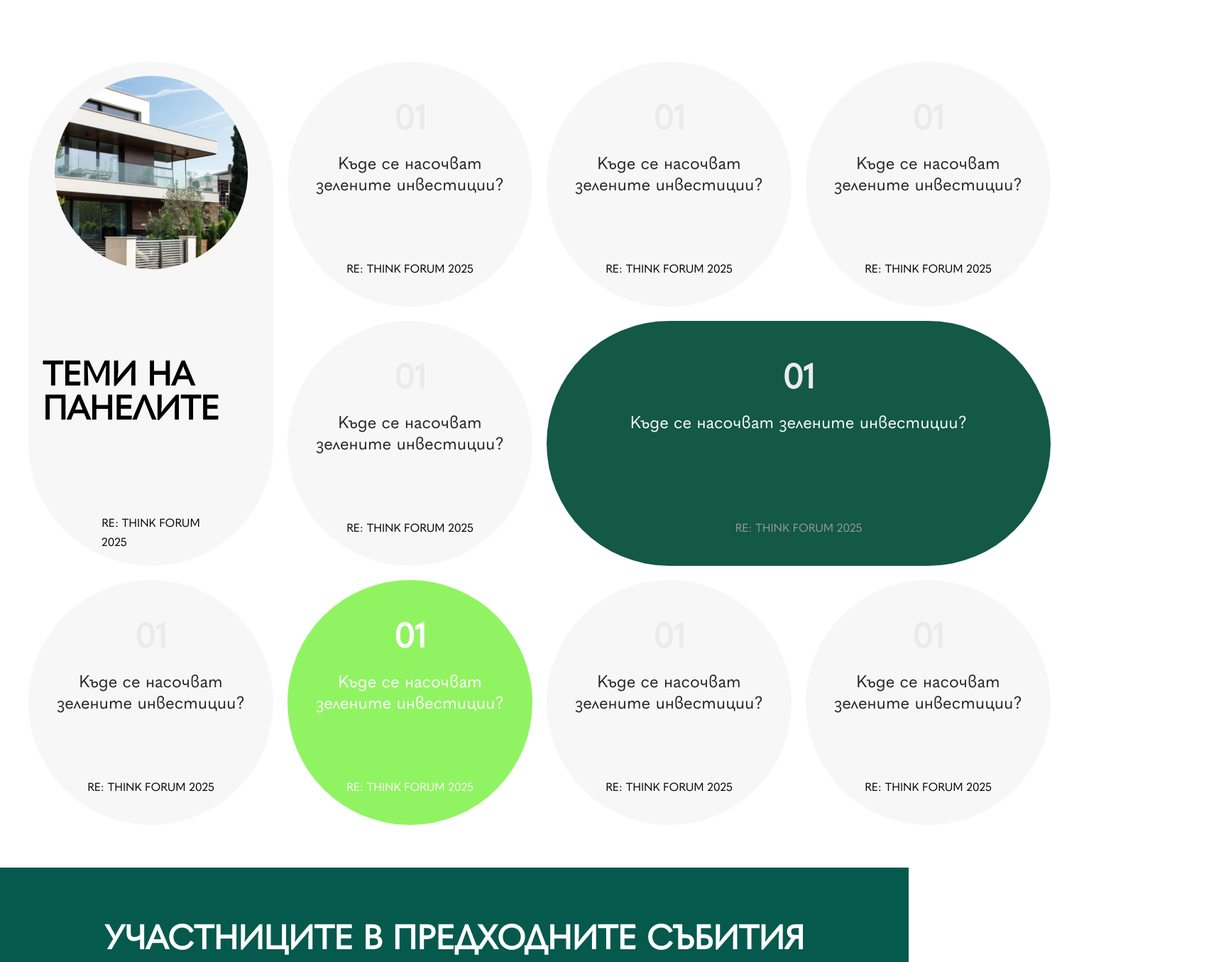
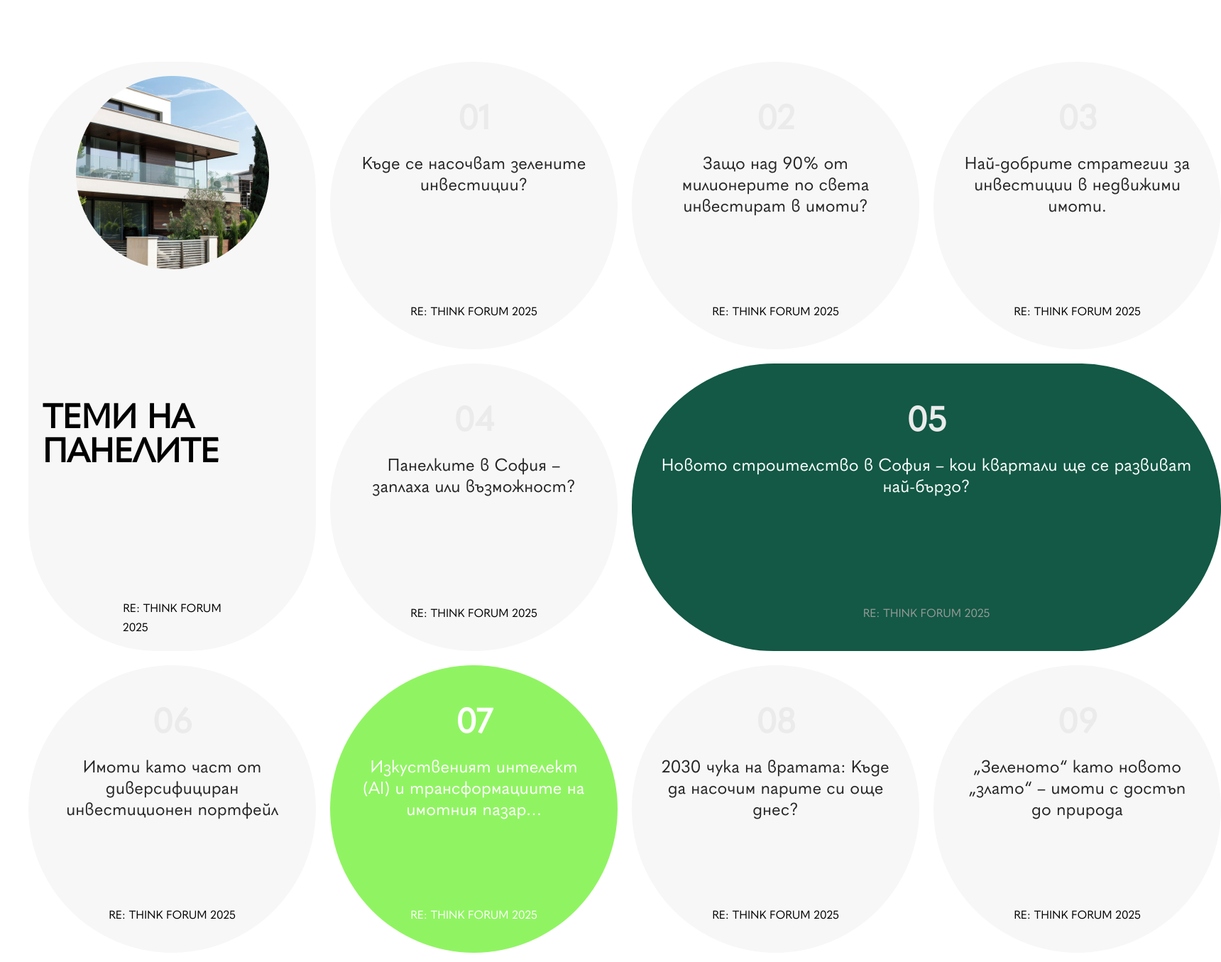
Before and after one commit to hammasmunir/landing-page, a plain HTML site: page index.html in a window 1280 px wide. Shown: the part 2580-3935 px from the top of the page at 71% size, 1720 px wide, since content can reach past the window. Drawn offline with Linux system fonts and the light colour scheme.

Commit message:
kljhyufgh

```diff
--- a/index.html
+++ b/index.html
@@ -92,57 +92,57 @@
         </div>
         <div class="item">
           <div>
-            <span>01</span>
-            <h3>Къде се насочват зелените инвестиции?</h3>
+            <span>02</span>
+            <h3>Защо над 90% от милионерите по света инвестират в имоти?</h3>
           </div>
           <p>RE: THINK FORUM 2025</p>
         </div>
         <div class="item">
           <div>
-            <span>01</span>
-            <h3>Къде се насочват зелените инвестиции?</h3>
+            <span>03</span>
+            <h3>Най-добрите стратегии за инвестиции в недвижими имоти.</h3>
           </div>
           <p>RE: THINK FORUM 2025</p>
         </div>
         <div class="item">
           <div>
-            <span>01</span>
-            <h3>Къде се насочват зелените инвестиции?</h3>
+            <span>04</span>
+            <h3>Панелките в София – заплаха или възможност?</h3>
           </div>
           <p>RE: THINK FORUM 2025</p>
         </div>
         <div class="item item-green">
           <div>
-            <span>01</span>
-            <h3>Къде се насочват зелените инвестиции?</h3>
+            <span>05</span>
+            <h3>Новото строителство в София – кои квартали ще се развиват най-бързо?</h3>
           </div>
           <p>RE: THINK FORUM 2025</p>
         </div>
         <div class="item">
           <div>
-            <span>01</span>
-            <h3>Къде се насочват зелените инвестиции?</h3>
+            <span>06</span>
+            <h3>Имоти като част от диверсифициран инвестиционен портфейл</h3>
           </div>
           <p>RE: THINK FORUM 2025</p>
         </div>
         <div class="item item-lg-green">
           <div>
-            <span>01</span>
-            <h3>Къде се насочват зелените инвестиции?</h3>
+            <span>07</span>
+            <h3>Изкуственият интелект (AI) и трансформациите на имотния пазар…</h3>
           </div>
           <p>RE: THINK FORUM 2025</p>
         </div>
         <div class="item">
           <div>
-            <span>01</span>
-            <h3>Къде се насочват зелените инвестиции?</h3>
+            <span>08</span>
+            <h3>2030 чука на вратата: Къде да насочим парите си още днес?</h3>
           </div>
           <p>RE: THINK FORUM 2025</p>
         </div>
         <div class="item">
           <div>
-            <span>01</span>
-            <h3>Къде се насочват зелените инвестиции?</h3>
+            <span>09</span>
+            <h3>„Зеленото“ като новото „злато“ – имоти с достъп до природа</h3>
           </div>
           <p>RE: THINK FORUM 2025</p>
         </div>
```
